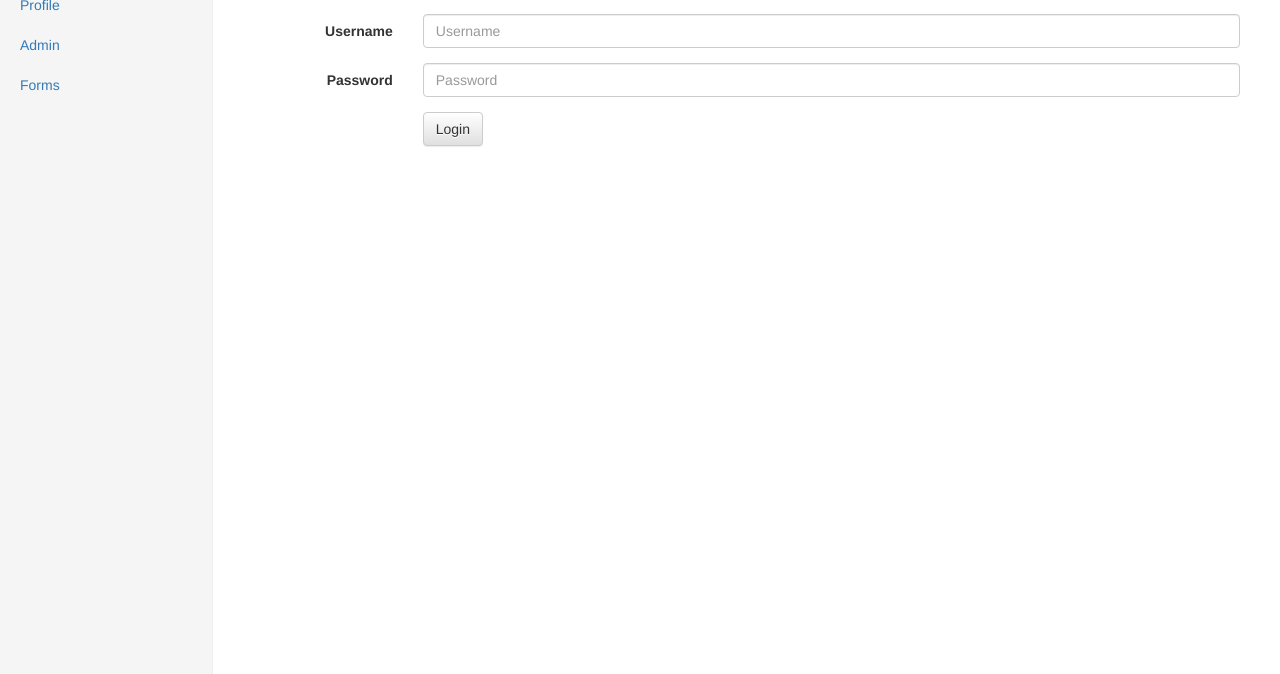
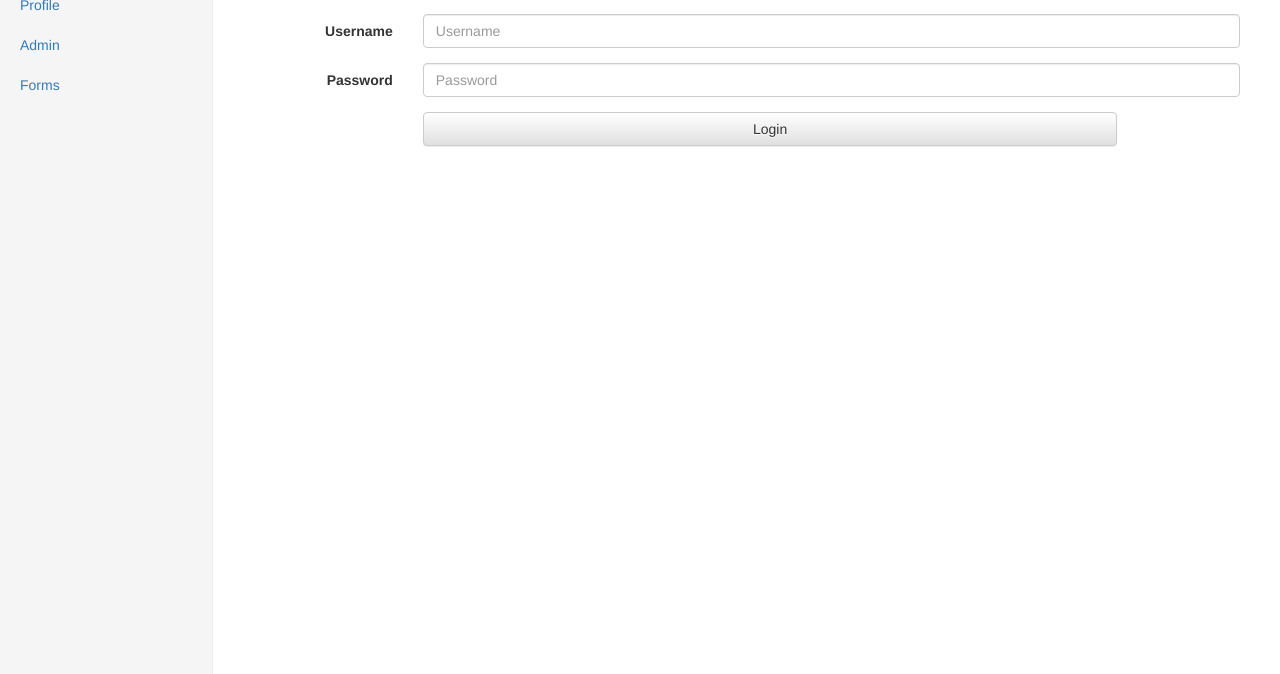
Before and after one commit to ameyborkar/cs5610fall2015, a website: page public/assignment/login.html in a window 1280 px wide. Shown: the part 126-800 px from the top of the page. Drawn offline with nearby package versions, Linux system fonts and the light colour scheme.

Commit message:
force commit

```diff
--- a/public/assignment/css/style.css
+++ b/public/assignment/css/style.css
@@ -49,7 +49,9 @@ body {
     border-right: 1px solid #eee;
   }
 }
-
+.btn-wdth {
+    width: 85%;
+}
 /* Sidebar navigation */
 .nav-sidebar {
   margin-right: -21px; /* 20px padding + 1px border */
```
Also changed, not shown: 2 other files.
